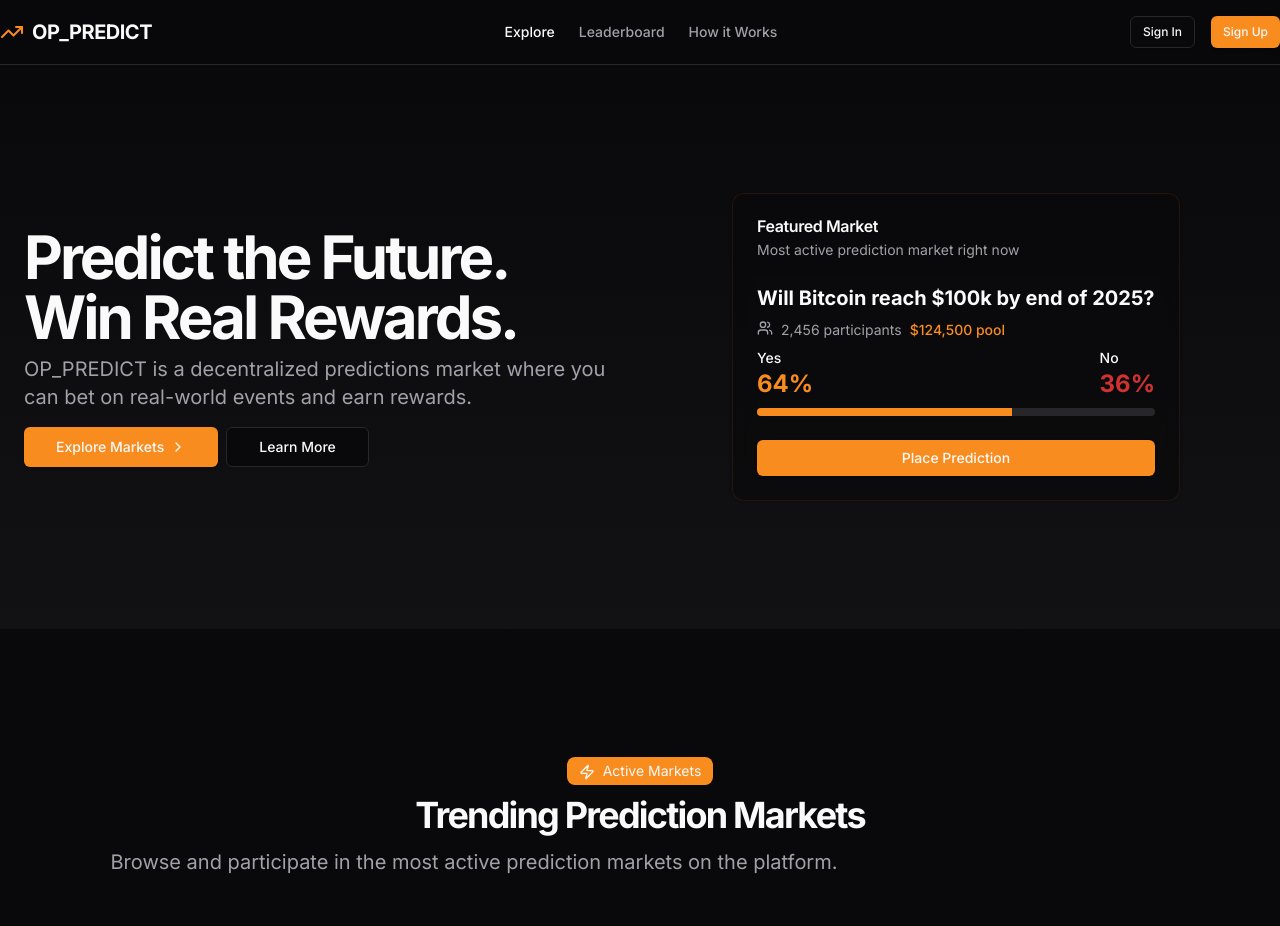
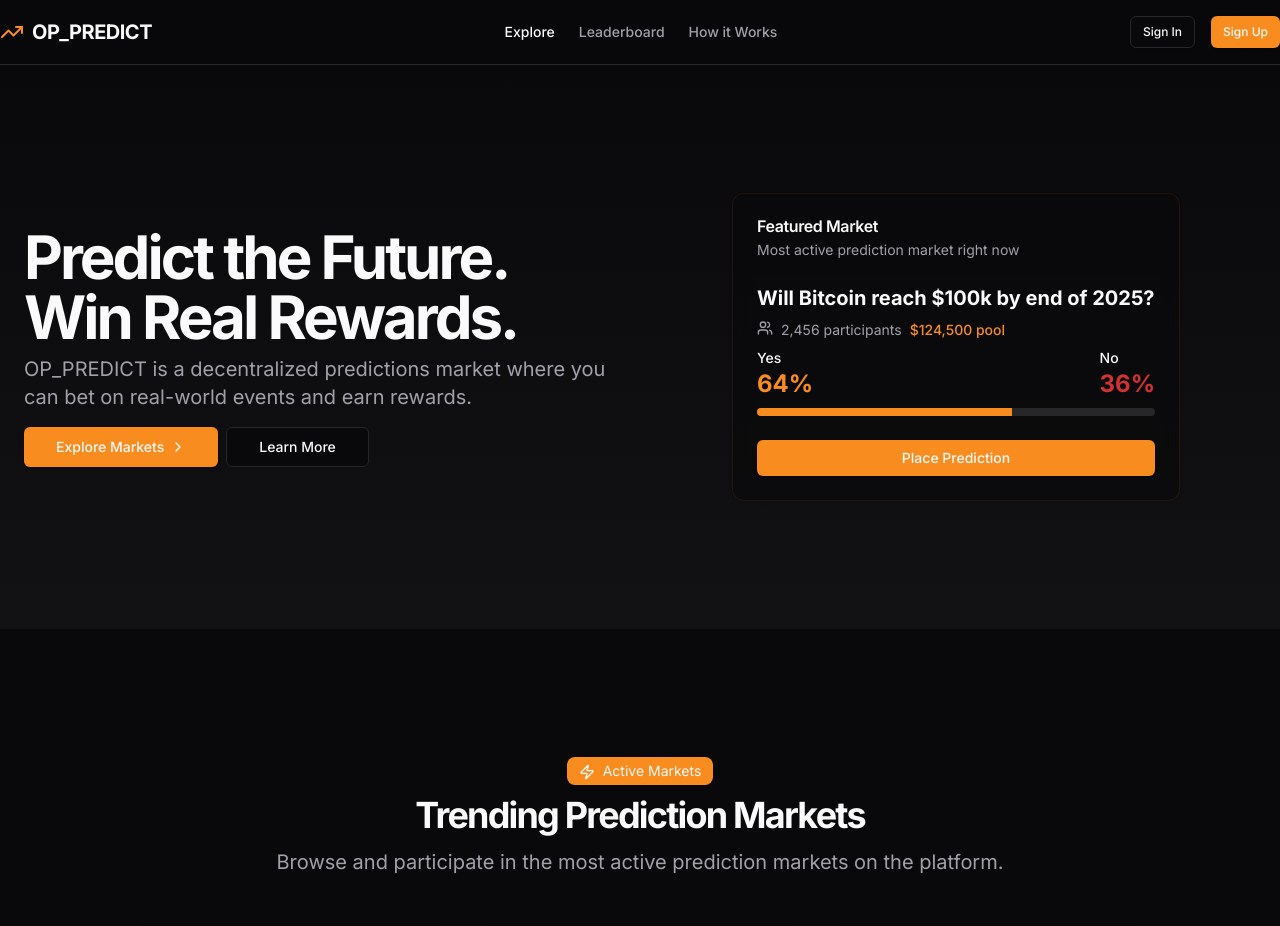
Before and after one commit to r0zar/op_predict, a Next.js app: page / in a window 1280 px wide. Shown: the top 926 px of the page. Built offline with nearby package versions, Linux system fonts and the light colour scheme.

Commit message:
:art: Update

```diff
--- a/app/page.tsx
+++ b/app/page.tsx
@@ -83,7 +83,7 @@
                   Active Markets
                 </div>
                 <h2 className="text-3xl font-bold tracking-tighter md:text-4xl/tight">Trending Prediction Markets</h2>
-                <p className="max-w-[900px] text-muted-foreground md:text-xl/relaxed lg:text-base/relaxed xl:text-xl/relaxed">
+                <p className="max-w-[900px] text-muted-foreground md:text-xl/relaxed justify-self-center lg:text-base/relaxed xl:text-xl/relaxed">
                   Browse and participate in the most active prediction markets on the platform.
                 </p>
               </div>
```
Also changed, not shown: 1 other file (tests, documents, lock files or other folders).
